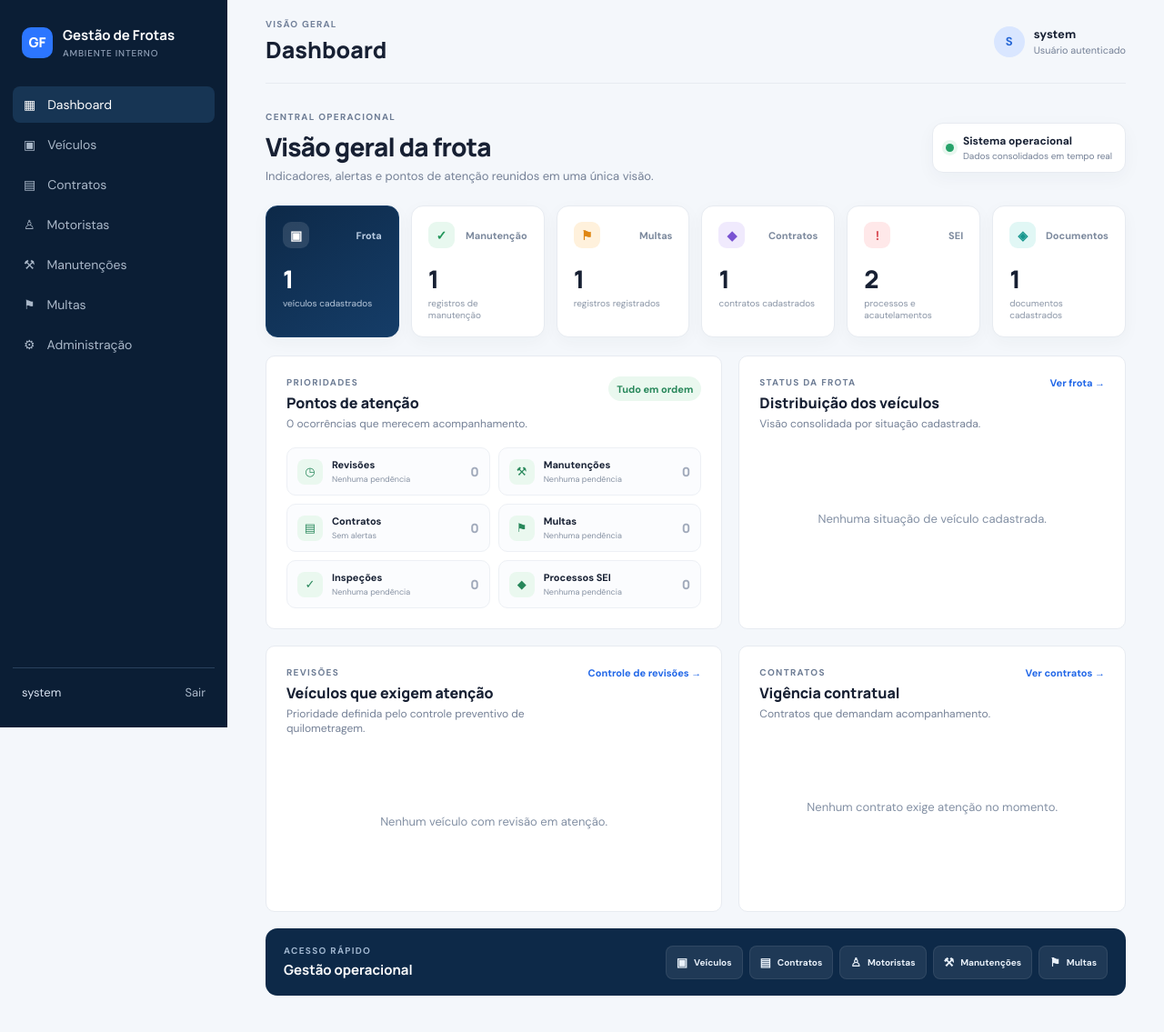
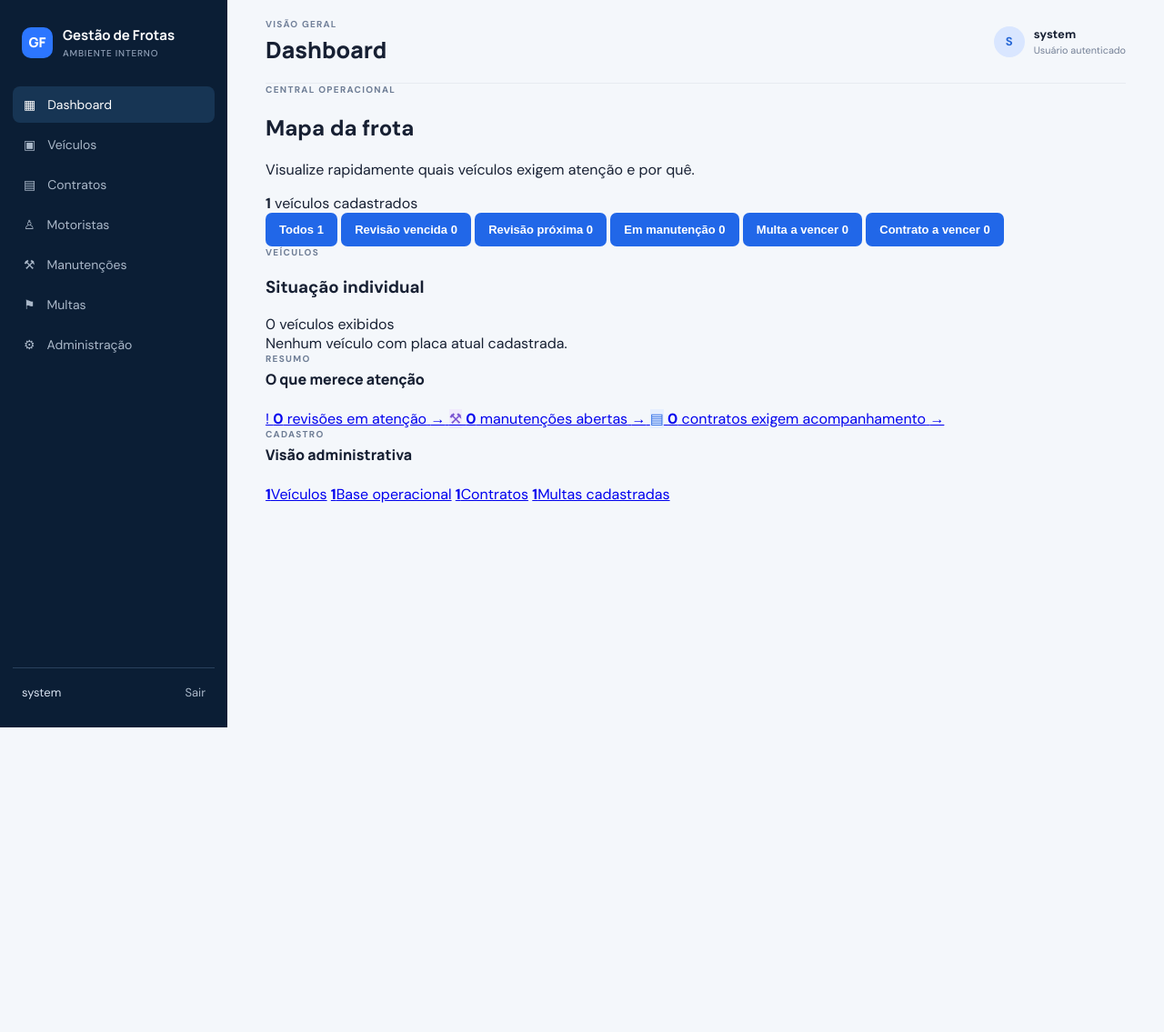
Before and after one commit to FabioFCunha/gestao_frota, a Django app: page / in a window 1280 px wide. Shown: the whole page at 91% size. After the commit the page ends 800 px from the top, so only its background shows below. Run offline with Django 5.2, Linux system fonts and the light colour scheme; a user stored in the database is signed in; data comes from the database, SQL or seed files in the repository; tables that the repository leaves empty hold one stand-in row (values such as "Sample post").

Commit message:
feat: transforma dashboard em mapa visual de placas

```diff
--- a/templates/ui/dashboard.html
+++ b/templates/ui/dashboard.html
@@ -3,196 +3,143 @@
 {% block heading %}Dashboard{% endblock %}
 {% block content %}
 
-<section class="dashboard-hero">
+<section class="fleet-dashboard-head">
     <div>
-        <span class="hero-kicker">CENTRAL OPERACIONAL</span>
-        <h2>Visão geral da frota</h2>
-        <p>Indicadores, alertas e pontos de atenção reunidos em uma única visão.</p>
+        <span class="section-eyebrow">CENTRAL OPERACIONAL</span>
+        <h2>Mapa da frota</h2>
+        <p>Visualize rapidamente quais veículos exigem atenção e por quê.</p>
     </div>
-    <div class="hero-status">
-        <span class="status-dot"></span>
-        <div>
-            <strong>Sistema operacional</strong>
-            <small>Dados consolidados em tempo real</small>
-        </div>
+    <div class="fleet-summary">
+        <strong>{{ metrics.fleet.total }}</strong>
+        <span>veículos cadastrados</span>
     </div>
 </section>
 
-<section class="dashboard-kpis">
-    <article class="kpi-card kpi-primary">
-        <div class="kpi-top"><span class="kpi-icon">▣</span><span class="kpi-label">Frota</span></div>
-        <strong>{{ metrics.fleet.total }}</strong>
-        <span class="kpi-caption">veículos cadastrados</span>
-    </article>
-    <article class="kpi-card">
-        <div class="kpi-top"><span class="kpi-icon green">✓</span><span class="kpi-label">Manutenção</span></div>
-        <strong>{{ metrics.maintenance.total }}</strong>
-        <span class="kpi-caption">registros de manutenção</span>
-    </article>
-    <article class="kpi-card">
-        <div class="kpi-top"><span class="kpi-icon orange">⚑</span><span class="kpi-label">Multas</span></div>
-        <strong>{{ metrics.fines.total }}</strong>
-        <span class="kpi-caption">registros registrados</span>
-    </article>
-    <article class="kpi-card">
-        <div class="kpi-top"><span class="kpi-icon purple">◆</span><span class="kpi-label">Contratos</span></div>
-        <strong>{{ metrics.contracts.total }}</strong>
-        <span class="kpi-caption">contratos cadastrados</span>
-    </article>
-    <article class="kpi-card">
-        <div class="kpi-top"><span class="kpi-icon red">!</span><span class="kpi-label">SEI</span></div>
-        <strong>{{ metrics.sei_processes.total }}</strong>
-        <span class="kpi-caption">processos e acautelamentos</span>
-    </article>
-    <article class="kpi-card">
-        <div class="kpi-top"><span class="kpi-icon teal">◈</span><span class="kpi-label">Documentos</span></div>
-        <strong>{{ metrics.documents.total }}</strong>
-        <span class="kpi-caption">documentos cadastrados</span>
-    </article>
+<section class="fleet-alert-strip">
+    <button class="fleet-filter active" type="button" data-filter="todos">
+        <span class="filter-dot all"></span> Todos <b>{{ metrics.fleet.total }}</b>
+    </button>
+    <button class="fleet-filter" type="button" data-filter="revisao-vencida">
+        <span class="filter-dot danger"></span> Revisão vencida <b>{{ alert_summary.revisoes }}</b>
+    </button>
+    <button class="fleet-filter" type="button" data-filter="revisao-proxima">
+        <span class="filter-dot warning"></span> Revisão próxima <b>0</b>
+    </button>
+    <button class="fleet-filter" type="button" data-filter="manutencao">
+        <span class="filter-dot purple"></span> Em manutenção <b>{{ alert_summary.manutencoes }}</b>
+    </button>
+    <button class="fleet-filter" type="button" data-filter="multa">
+        <span class="filter-dot yellow"></span> Multa a vencer <b>0</b>
+    </button>
+    <button class="fleet-filter" type="button" data-filter="contrato">
+        <span class="filter-dot blue"></span> Contrato a vencer <b>{{ alert_summary.contratos }}</b>
+    </button>
 </section>
 
-<section class="dashboard-grid dashboard-main-grid">
-    <article class="panel dashboard-panel">
+<section class="plate-board">
+    <div class="plate-board-header">
+        <div>
+            <span class="section-eyebrow">VEÍCULOS</span>
+            <h3>Situação individual</h3>
+        </div>
+        <span class="plate-counter"><span id="visibleVehicleCount">{{ plate_rows|length }}</span> veículos exibidos</span>
+    </div>
+
+    <div class="plate-grid" id="plateGrid">
+        {% for item in plate_rows %}
+        <a class="plate-card priority-{{ item.priority }}"
+           data-alerts="{{ item.alerts }}"
+           href="{% url 'vehicle_dossier' item.id %}">
+            <div class="plate-main">
+                <span class="plate-value">{{ item.plate }}</span>
+                <span class="plate-arrow">→</span>
+            </div>
+            <div class="plate-model">{{ item.model|default:"Modelo não informado" }}</div>
+            <div class="plate-footer">
+                <span class="plate-state">{{ item.priority_label }}</span>
+                <span class="plate-indicators">
+                    {% if "revisao_vencida" in item.alerts %}<i class="indicator danger" title="Revisão vencida"></i>{% endif %}
+                    {% if "revisao_proxima" in item.alerts %}<i class="indicator warning" title="Revisão próxima"></i>{% endif %}
+                    {% if "manutencao" in item.alerts %}<i class="indicator purple" title="Em manutenção"></i>{% endif %}
+                    {% if "multa" in item.alerts %}<i class="indicator yellow" title="Multa a vencer"></i>{% endif %}
+                    {% if "contrato" in item.alerts %}<i class="indicator blue" title="Contrato a vencer"></i>{% endif %}
+                    {% if not item.alerts %}<i class="indicator normal" title="Operacional"></i>{% endif %}
+                </span>
+            </div>
+        </a>
+        {% empty %}
+        <div class="plate-empty">Nenhum veículo com placa atual cadastrada.</div>
+        {% endfor %}
+    </div>
+</section>
+
+<section class="dashboard-lower">
+    <article class="dashboard-summary-panel">
         <div class="panel-heading-modern">
             <div>
-                <span class="section-eyebrow">PRIORIDADES</span>
-                <h3>Pontos de atenção</h3>
-                <p>{{ total_alerts }} ocorrência{{ total_alerts|pluralize:"s" }} que merece{{ total_alerts|pluralize:"m" }} acompanhamento.</p>
+                <span class="section-eyebrow">RESUMO</span>
+                <h3>O que merece atenção</h3>
             </div>
-            {% if total_alerts %}
-                <span class="attention-badge">{{ total_alerts }}</span>
-            {% else %}
-                <span class="ok-badge">Tudo em ordem</span>
-            {% endif %}
         </div>
-
-        <div class="attention-grid">
-            <a class="attention-item {% if alert_summary.revisoes %}has-alert{% else %}is-ok{% endif %}" href="{% url 'maintenance_list' %}">
-                <span class="attention-icon">◷</span>
-                <span><strong>Revisões</strong><small>{% if alert_summary.revisoes %}{{ alert_summary.revisoes }} em atenção{% else %}Nenhuma pendência{% endif %}</small></span>
-                <b>{{ alert_summary.revisoes }}</b>
+        <div class="summary-list">
+            <a href="{% url 'maintenance_list' %}" class="summary-line">
+                <span class="summary-icon danger">!</span>
+                <span><strong>{{ alert_summary.revisoes }}</strong> revisões em atenção</span>
+                <b>→</b>
             </a>
-            <a class="attention-item {% if alert_summary.manutencoes %}has-alert{% else %}is-ok{% endif %}" href="{% url 'maintenance_list' %}">
-                <span class="attention-icon">⚒</span>
-                <span><strong>Manutenções</strong><small>{% if alert_summary.manutencoes %}Em andamento{% else %}Nenhuma pendência{% endif %}</small></span>
-                <b>{{ alert_summary.manutencoes }}</b>
+            <a href="{% url 'maintenance_list' %}" class="summary-line">
+                <span class="summary-icon purple">⚒</span>
+                <span><strong>{{ alert_summary.manutencoes }}</strong> manutenções abertas</span>
+                <b>→</b>
             </a>
-            <a class="attention-item {% if alert_summary.contratos %}has-alert{% else %}is-ok{% endif %}" href="{% url 'contract_list' %}">
-                <span class="attention-icon">▤</span>
-                <span><strong>Contratos</strong><small>{% if alert_summary.contratos %}Vencendo ou vencidos{% else %}Sem alertas{% endif %}</small></span>
-                <b>{{ alert_summary.contratos }}</b>
+            <a href="{% url 'contract_list' %}" class="summary-line">
+                <span class="summary-icon blue">▤</span>
+                <span><strong>{{ alert_summary.contratos }}</strong> contratos exigem acompanhamento</span>
+                <b>→</b>
             </a>
-            <a class="attention-item {% if alert_summary.multas %}has-alert{% else %}is-ok{% endif %}" href="{% url 'fine_list' %}">
-                <span class="attention-icon">⚑</span>
-                <span><strong>Multas</strong><small>{% if alert_summary.multas %}Aguardando tratamento{% else %}Nenhuma pendência{% endif %}</small></span>
-                <b>{{ alert_summary.multas }}</b>
-            </a>
-            <div class="attention-item {% if alert_summary.inspecoes %}has-alert{% else %}is-ok{% endif %}">
-                <span class="attention-icon">✓</span>
-                <span><strong>Inspeções</strong><small>{% if alert_summary.inspecoes %}Com ressalva ou reprovação{% else %}Nenhuma pendência{% endif %}</small></span>
-                <b>{{ alert_summary.inspecoes }}</b>
-            </div>
-            <div class="attention-item {% if alert_summary.sei %}has-alert{% else %}is-ok{% endif %}">
-                <span class="attention-icon">◆</span>
-                <span><strong>Processos SEI</strong><small>{% if alert_summary.sei %}Abertos ou em andamento{% else %}Nenhuma pendência{% endif %}</small></span>
-                <b>{{ alert_summary.sei }}</b>
-            </div>
         </div>
     </article>
 
-    <article class="panel dashboard-panel">
+    <article class="dashboard-summary-panel">
         <div class="panel-heading-modern">
             <div>
-                <span class="section-eyebrow">STATUS DA FROTA</span>
-                <h3>Distribuição dos veículos</h3>
-                <p>Visão consolidada por situação cadastrada.</p>
+                <span class="section-eyebrow">CADASTRO</span>
+                <h3>Visão administrativa</h3>
             </div>
-            <a class="panel-link" href="{% url 'vehicle_list' %}">Ver frota →</a>
         </div>
-        <div class="status-list">
-            {% for status_name, count in metrics.fleet.by_status.items %}
-            <div class="status-row">
-                <div class="status-name"><span class="status-marker"></span><span>{{ status_name|default:"Sem situação" }}</span></div>
-                <strong>{{ count }}</strong>
-                <div class="status-bar"><span style="width:{% widthratio count metrics.fleet.total 100 %}%"></span></div>
-            </div>
-            {% empty %}
-            <div class="empty">Nenhuma situação de veículo cadastrada.</div>
-            {% endfor %}
+        <div class="admin-metrics">
+            <a href="{% url 'vehicle_list' %}"><strong>{{ metrics.fleet.total }}</strong><span>Veículos</span></a>
+            <a href="{% url 'driver_list' %}"><strong>{{ metrics.fleet.total }}</strong><span>Base operacional</span></a>
+            <a href="{% url 'contract_list' %}"><strong>{{ metrics.contracts.total }}</strong><span>Contratos</span></a>
+            <a href="{% url 'fine_list' %}"><strong>{{ metrics.fines.total }}</strong><span>Multas cadastradas</span></a>
         </div>
     </article>
 </section>
 
-<section class="dashboard-grid">
-    <article class="panel dashboard-panel">
-        <div class="panel-heading-modern">
-            <div>
-                <span class="section-eyebrow">REVISÕES</span>
-                <h3>Veículos que exigem atenção</h3>
-                <p>Prioridade definida pelo controle preventivo de quilometragem.</p>
-            </div>
-            <a class="panel-link" href="{% url 'maintenance_list' %}">Controle de revisões →</a>
-        </div>
-        {% if alerts.revisoes_vencidas %}
-        <div class="compact-list">
-            {% for item in alerts.revisoes_vencidas|slice:":6" %}
-            <a class="compact-row" href="{% url 'vehicle_dossier' item.vehicle_id %}">
-                <div><strong>{{ item.plate }}</strong><span>{{ item.status }}</span></div>
-                {% if item.status == "DEVIDA" %}
-                    <b class="danger-text">Ultrapassou {{ item.ultrapassado }} km</b>
-                {% else %}
-                    <b class="warning-text">{{ item.km_faltando }} km restantes</b>
-                {% endif %}
-            </a>
-            {% endfor %}
-        </div>
-        {% else %}
-        <div class="empty">Nenhum veículo com revisão em atenção.</div>
-        {% endif %}
-    </article>
+<script>
+(function () {
+    const buttons = document.querySelectorAll(".fleet-filter");
+    const cards = document.querySelectorAll(".plate-card");
+    const counter = document.getElementById("visibleVehicleCount");
 
-    <article class="panel dashboard-panel">
-        <div class="panel-heading-modern">
-            <div>
-                <span class="section-eyebrow">CONTRATOS</span>
-                <h3>Vigência contratual</h3>
-                <p>Contratos que demandam acompanhamento.</p>
-            </div>
-            <a class="panel-link" href="{% url 'contract_list' %}">Ver contratos →</a>
-        </div>
-        {% if alerts.expired_contracts or alerts.expiring_contracts %}
-        <div class="compact-list">
-            {% for contract in alerts.expired_contracts %}
-            <a class="compact-row" href="{% url 'contract_detail' contract.id %}">
-                <div><strong>{{ contract.number }}</strong><span>Vencido</span></div>
-                <b class="danger-text">{{ contract.ends_on|date:"d/m/Y" }}</b>
-            </a>
-            {% endfor %}
-            {% for contract in alerts.expiring_contracts %}
-            <a class="compact-row" href="{% url 'contract_detail' contract.id %}">
-                <div><strong>{{ contract.number }}</strong><span>A vencer</span></div>
-                <b class="warning-text">{{ contract.ends_on|date:"d/m/Y" }}</b>
-            </a>
-            {% endfor %}
-        </div>
-        {% else %}
-        <div class="empty">Nenhum contrato exige atenção no momento.</div>
-        {% endif %}
-    </article>
-</section>
+    buttons.forEach((button) => {
+        button.addEventListener("click", () => {
+            buttons.forEach((item) => item.classList.remove("active"));
+            button.classList.add("active");
 
-<section class="dashboard-quick-actions">
-    <div>
-        <span class="section-eyebrow">ACESSO RÁPIDO</span>
-        <h3>Gestão operacional</h3>
-    </div>
-    <div class="quick-actions">
-        <a href="{% url 'vehicle_list' %}"><span>▣</span> Veículos</a>
-        <a href="{% url 'contract_list' %}"><span>▤</span> Contratos</a>
-        <a href="{% url 'driver_list' %}"><span>♙</span> Motoristas</a>
-        <a href="{% url 'maintenance_list' %}"><span>⚒</span> Manutenções</a>
-        <a href="{% url 'fine_list' %}"><span>⚑</span> Multas</a>
-    </div>
-</section>
+            const filter = button.dataset.filter;
+            let visible = 0;
+
+            cards.forEach((card) => {
+                const show = filter === "todos" || card.classList.contains("priority-" + filter) || card.dataset.alerts.split(" ").includes(filter);
+                card.hidden = !show;
+                if (show) visible += 1;
+            });
+
+            counter.textContent = visible;
+        });
+    });
+})();
+</script>
 
 {% endblock %}
```
